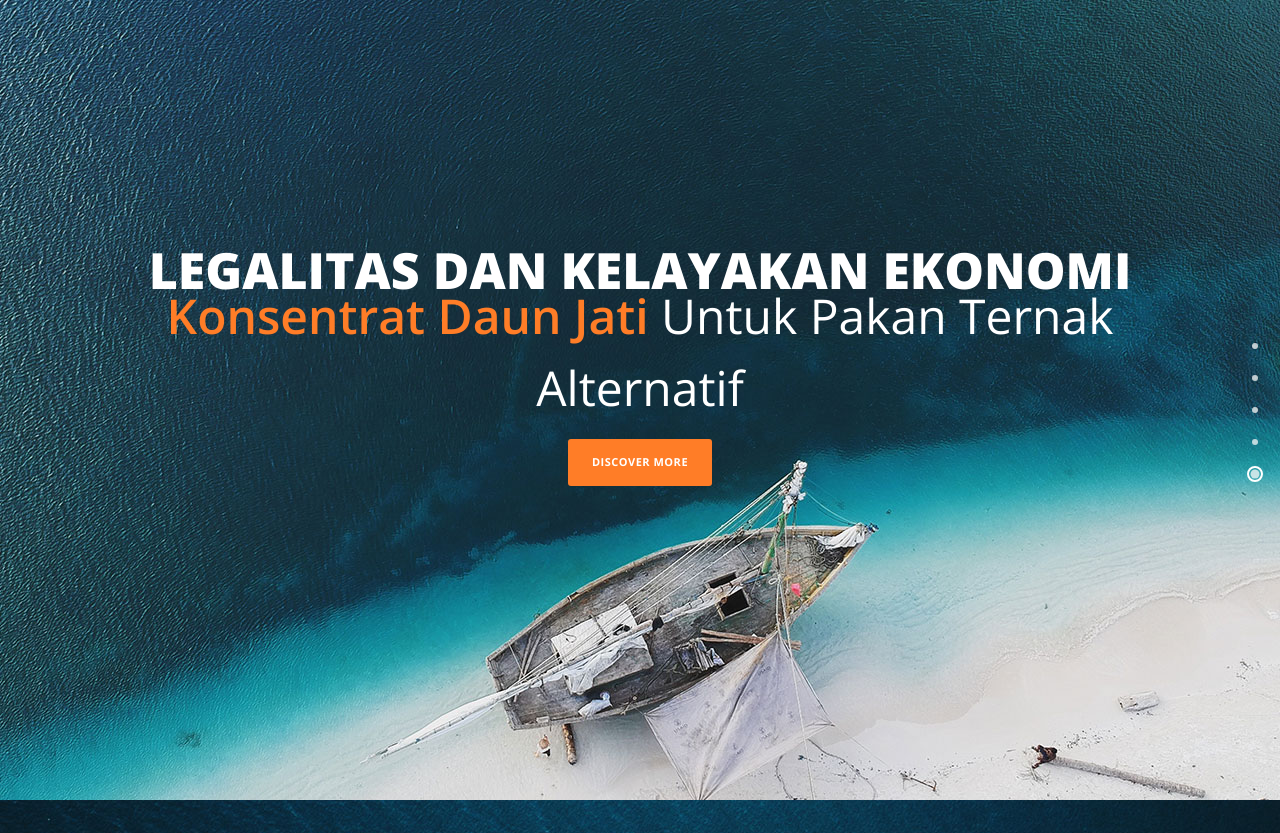
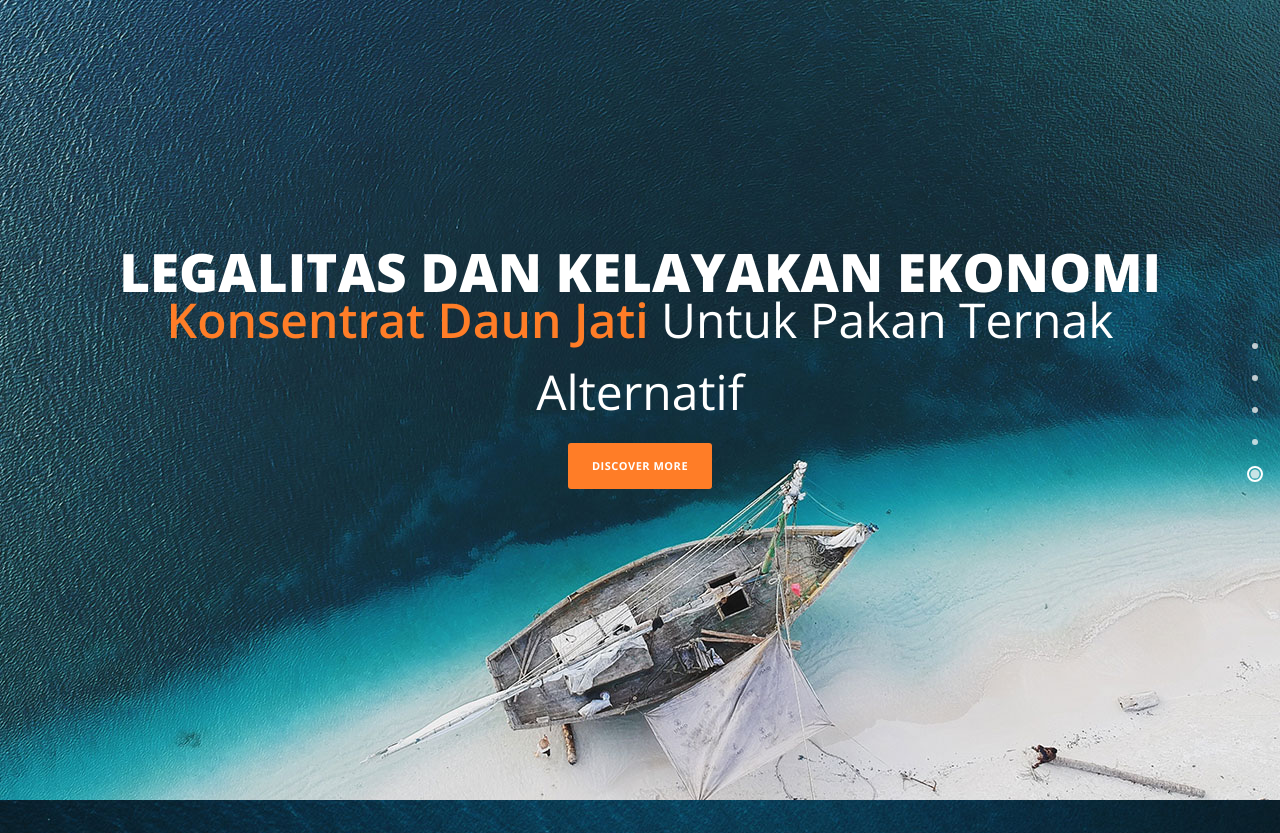
Before and after one commit to 7425Vin/legalitas-kelayakan-ekonomi-konsentrat-daun-jati, a plain HTML site: page index.html in a window 1280 px wide. Shown: the top 833 px of the page. Drawn offline with nearby package versions, Linux system fonts and the light colour scheme.

Commit message:
Update2 templatemo-main.css

```diff
--- a/css/templatemo-main.css
+++ b/css/templatemo-main.css
@@ -151,7 +151,7 @@ a:hover { color: #FF0; }
 
 .baner-content h1 {
   margin-top: 0px;
-  font-size: 50px;
+  font-size: 53px;
   color: #fff;
   font-weight: 900;
   text-transform: uppercase;
```
